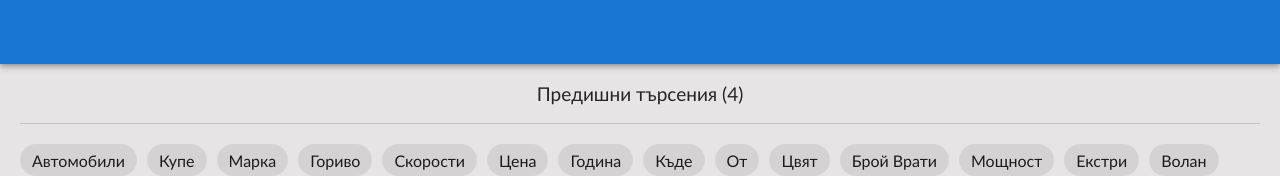
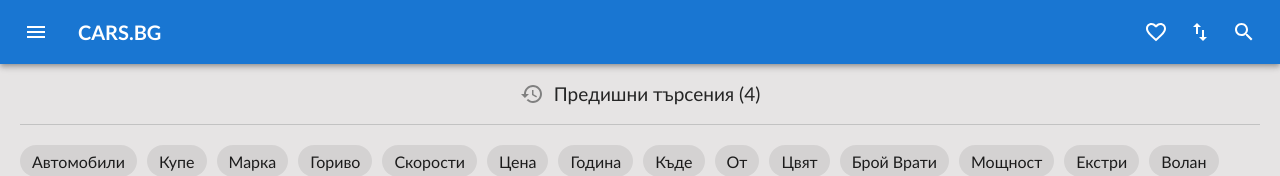
Before and after one commit to AndravenDev/Cars.bg-Clone, a React (Create React App) app: page / in a window 1280 px wide. Shown: the top 176 px of the page. Built offline with nearby package versions, Linux system fonts and the light colour scheme; no server answers.

Commit message:
styled the header

```diff
--- a/src/Components/NavBar/NavBar.module.scss
+++ b/src/Components/NavBar/NavBar.module.scss
@@ -1,4 +1,31 @@
 .navbar{
     background: rgb(255, 122, 0);
     height: 64px;
+
+    .navIcons{
+        display: flex;
+        margin-top: 20px;
+        justify-content: space-between;
+
+        & span{
+            display: flex;
+        }
+
+        .hamburger{
+            margin-right: 30px;
+        }
+
+        .logo{
+            font-weight: 800;
+            font-size: 20px;
+        }
+
+        .fav{
+            margin-right: 20px;
+        }
+
+        .sortIcon{
+            margin-right: 20px;
+        }
+    }
 }
--- a/src/Components/NavBar/NavBar.tsx
+++ b/src/Components/NavBar/NavBar.tsx
@@ -1,11 +1,28 @@
 import AppBar from "@mui/material/AppBar";
 import Container from "@mui/material/Container";
 import styles from "./NavBar.module.scss";
+import FavoriteBorderIcon from "@mui/icons-material/FavoriteBorder";
+import ImportExportIcon from "@mui/icons-material/ImportExport";
+import SearchIcon from "@mui/icons-material/Search";
+import MenuIcon from "@mui/icons-material/Menu";
 
 export const NavBar = () => {
   return (
     <AppBar position="sticky" className={styles.navbar}>
-      <Container maxWidth="xl"></Container>
+      <Container maxWidth={false}>
+        <div className={styles.navIcons}>
+          <span>
+            <MenuIcon className={styles.hamburger} />
+            <p className={styles.logo}>CARS.BG</p>
+          </span>
+
+          <span>
+            <FavoriteBorderIcon className={styles.fav} />
+            <ImportExportIcon className={styles.sortIcon} />
+            <SearchIcon />
+          </span>
+        </div>
+      </Container>
     </AppBar>
   );
 };
--- a/src/Screens/HomePage/HomePage.module.scss
+++ b/src/Screens/HomePage/HomePage.module.scss
@@ -3,12 +3,19 @@
     padding-right: 20px;
 
     .prevSearches{
+        display: flex;
+        justify-content: center;
         text-align: center;
         padding-top: 18px;
         padding-bottom: 18px;
         border-bottom: 1px solid rgb(194, 194, 194);
         font-size: 19px;
         color: rgb(37, 37, 37);
+
+        .historyIcon{
+            color: gray;
+            margin-right: 10px;
+        }
     }
 
     .cards{
--- a/src/Screens/HomePage/HomeScreen.tsx
+++ b/src/Screens/HomePage/HomeScreen.tsx
@@ -3,6 +3,7 @@ import { Filters } from "../../Components/Filter/FIlters";
 import { OfferCard } from "../../Components/OfferCard/OfferCard";
 import { Listing } from "../../Interfaces";
 import styles from "./HomePage.module.scss";
+import HistoryIcon from "@mui/icons-material/History";
 
 export const HomePage = () => {
   const [listings, setListings] = useState<Listing[]>([]);
@@ -20,7 +21,10 @@ export const HomePage = () => {
 
   return (
     <div className={styles.homePageWrapper}>
-      <div className={styles.prevSearches}>Предишни търсения (4)</div>
+      <div className={styles.prevSearches}>
+        <HistoryIcon className={styles.historyIcon} />
+        Предишни търсения (4)
+      </div>
       <Filters />
       <div className={styles.cards}>
         {!isLoading
```
